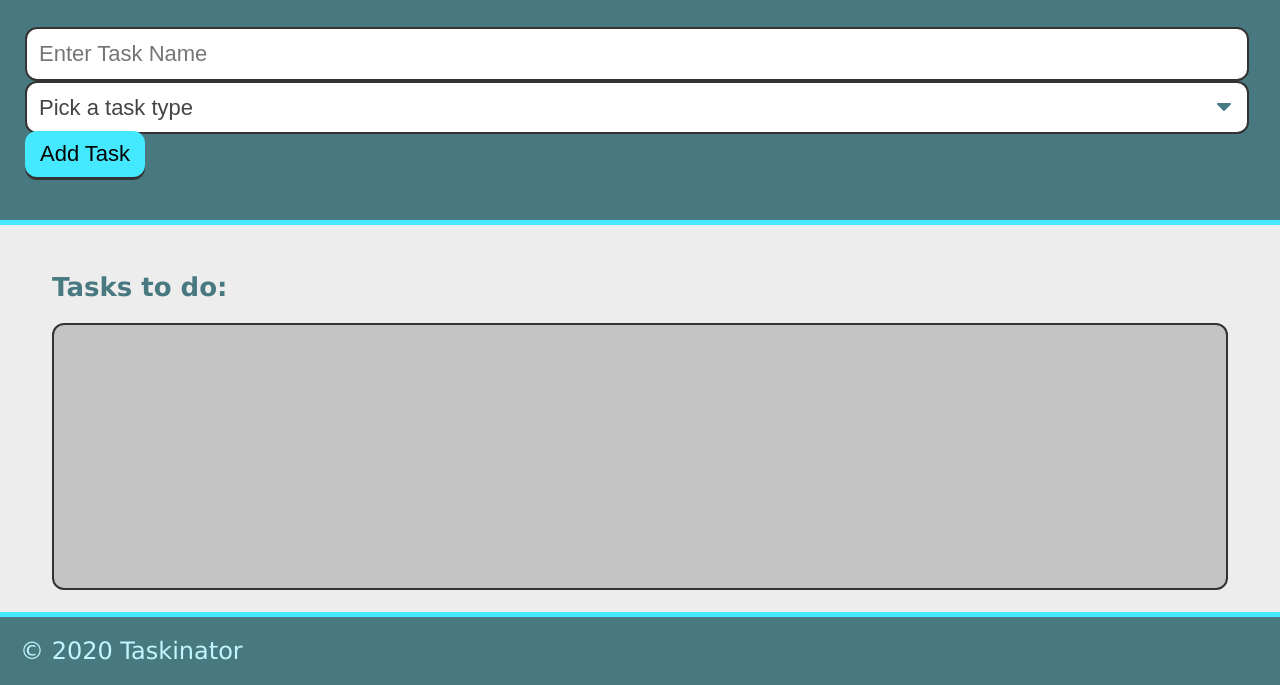
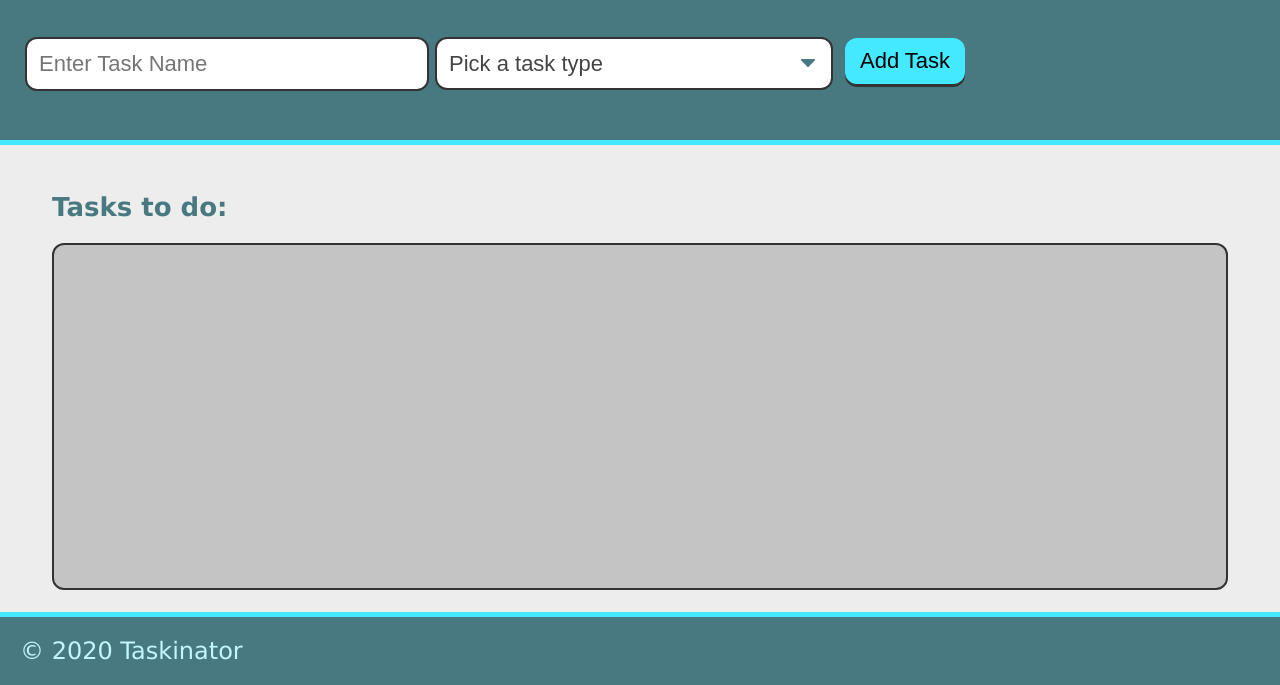
Before and after one commit to janimuhlestein/taskinator, a plain HTML site: page index.html in a window 1280 px wide. Shown: the part 115-800 px from the top of the page. Drawn offline with Linux system fonts and the light colour scheme.

Commit message:
Fixed submit form

```diff
--- a/assets/css/style.css
+++ b/assets/css/style.css
@@ -40,9 +40,10 @@ li {
 
 form {
   display: flex;
-  align-items: flex-end;
-  flex-wrap: wrap;
+  align-items: center;
+  flex-flow: row wrap;
 }
+
 
 form input {
   outline: none;
--- a/index.html
+++ b/index.html
@@ -13,12 +13,18 @@
        <form id = "task-form">
            <div class = "form-group">
             <input type="text" name="task-name" class="text-input" placeholder="Enter Task Name" />
-            <select name="task-type" class="select-dropdown">
-                <option value="" disabled selected>Pick a task type</option>
-                <option value="Print">Print</option>
-                <option value="Web">Web</option>
-                <option value="Mobile">Mobile</option>
-              </select>
+           </div>
+           <div class = "form-group">
+            <div class="form-group">
+                <select name="task-type" class = "select-dropdown">
+                  <option value="" disabled selected>Pick a task type</option>
+                  <option value="Print">Print</option>
+                  <option value="Web">Web</option>
+                  <option value="Mobile">Mobile</option>
+                </select>
+              </div>
+           </div>
+           <div class = "form-group">
                <button class = "btn" id="save-task" type="submit">Add Task</button>
             </div>
         </form>
```
